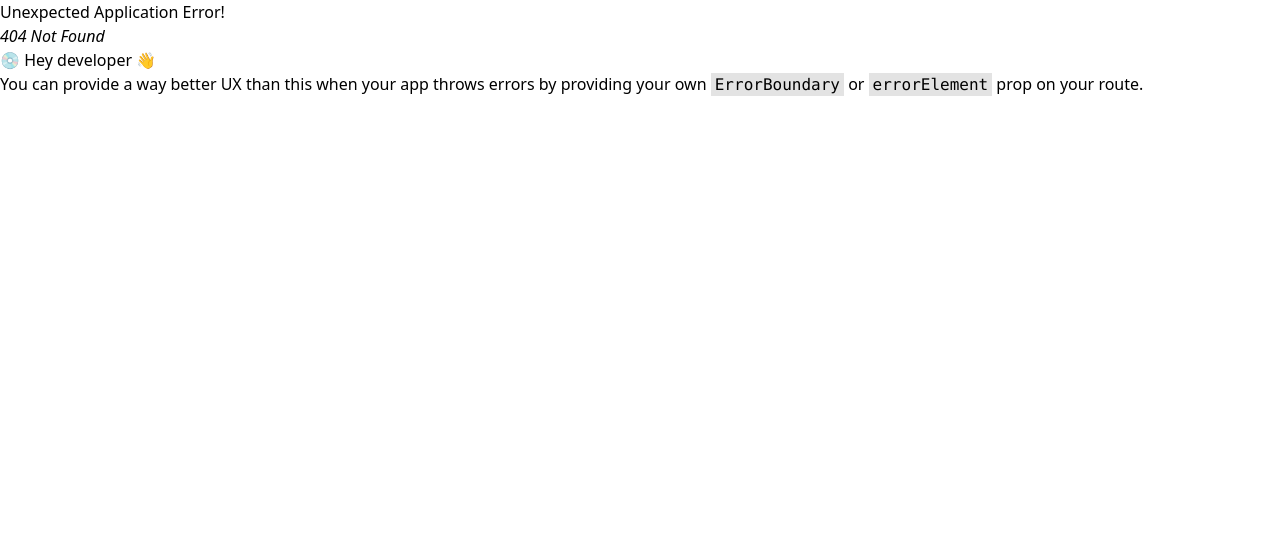
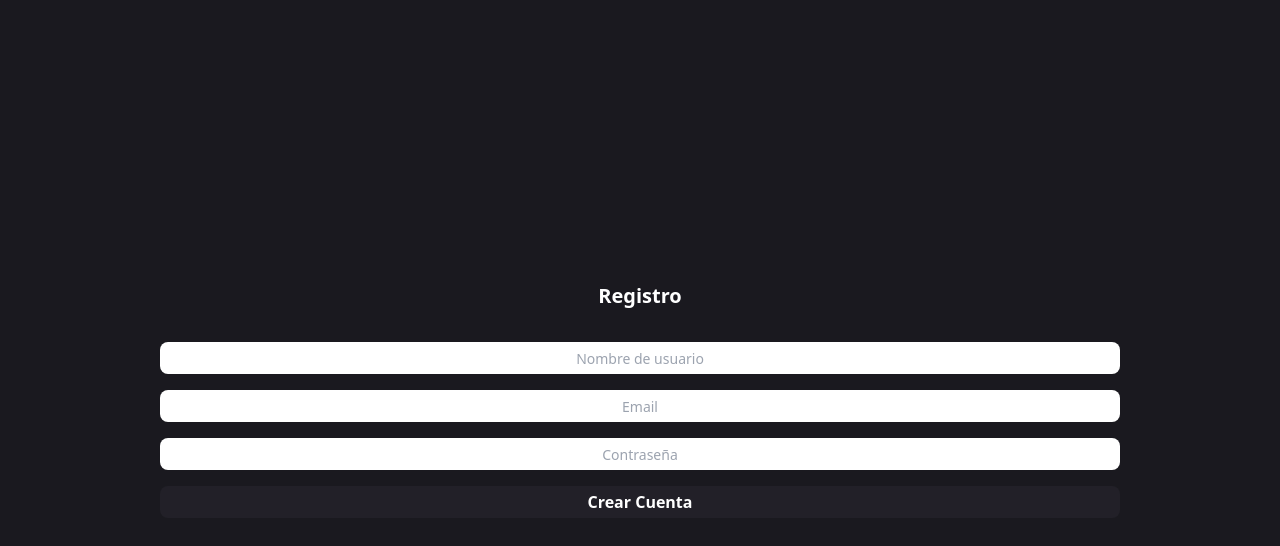
Before and after one commit to Ariff-dev/Cinesapiens_Hybridge_frontend, a React (Vite) app: page /singup in a window 1280 px wide. Before the commit this address had no page. Shown: the top 546 px of the page. Built offline with nearby package versions, Linux system fonts and the light colour scheme.

Commit message:
ft: Auth Setup | ft: Protected Route Component

```diff
--- /dev/null
+++ b/src/components/auth/ProtectedRoute.tsx
@@ -0,0 +1,16 @@
+import { useContext } from 'react'
+import { Navigate } from 'react-router-dom'
+import { AuthContext } from '../../context/auth/AuthContext'
+
+// Componente que protege una ruta
+const ProtectedRoute = ({ children }) => {
+  const { isAuthenticated } = useContext(AuthContext)
+
+  if (!isAuthenticated) {
+    return <Navigate to='/login' /> // Si no está autenticado, redirigir a login
+  }
+
+  return children // Si está autenticado, mostrar el componente protegido
+}
+
+export default ProtectedRoute
--- a/src/components/ui/ListUrls.tsx
+++ b/src/components/ui/ListUrls.tsx
@@ -1,5 +1,6 @@
 import { Link, useLocation } from 'react-router-dom'
-import { Dispatch, SetStateAction } from 'react'
+import { Dispatch, SetStateAction, useContext } from 'react'
+import { AuthContext } from '../../context/auth/AuthContext'
 interface ListUrls {
   menu: boolean
   setMenu?: Dispatch<SetStateAction<boolean>>
@@ -18,6 +19,7 @@ const urls = [
 
 export const ListUrls = ({ menu }: ListUrls) => {
   const pathName = useLocation().pathname
+  const { isAuthenticated, logout } = useContext(AuthContext)
 
   return (
     <div className='w-full'>
@@ -31,17 +33,25 @@ export const ListUrls = ({ menu }: ListUrls) => {
             </li>
           ))}
         </ul>
+        {!isAuthenticated ? (
           <div className='flex justify-center  w-56'>
             <button className='link-login'>
               <Link to={'/login'}>Iniciar Sesión</Link>
             </button>
           </div>
+        ) : (
+          <button className='link-login'>
+            <li>
+              <button onClick={logout}>Cerrar Sesión</button>
+            </li>
+          </button>
+        )}
       </div>
       <div
         className={`${
           !menu
             ? 'hidden'
-            : 'w-3/4 fixed h-screen  right-0 float-end border-t-2 border-l-2 border-gray-500/20 rounded-md bg-primary-color lg:hidden'
+            : 'w-3/4 fixed z-50 h-screen  right-0 float-end border-t-2 border-l-2 border-gray-500/20 rounded-md bg-primary-color lg:hidden'
         }`}
       >
         <ul className='flex flex-col '>
@@ -57,9 +67,17 @@ export const ListUrls = ({ menu }: ListUrls) => {
           ))}
         </ul>
         <div className='flex justify-center mt-4'>
+          {isAuthenticated ? (
+            <button className='link-login'>
+              <div>
+                <button onClick={logout}>Cerrar Sesión</button>
+              </div>
+            </button>
+          ) : (
             <button className='link-login'>
               <Link to={'/login'}>Iniciar Sesión</Link>
             </button>
+          )}
         </div>
       </div>
     </div>
--- /dev/null
+++ b/src/context/auth/AuthContext.tsx
@@ -0,0 +1,31 @@
+import { createContext, useState, useEffect } from 'react'
+
+// Crear un contexto para la autenticación
+export const AuthContext = createContext()
+
+// Componente proveedor de autenticación
+export const AuthProvider = ({ children }) => {
+  const [isAuthenticated, setIsAuthenticated] = useState(false)
+
+  // Cargar el estado de autenticación al montar el componente
+  useEffect(() => {
+    const token = localStorage.getItem('token')
+    if (token) {
+      setIsAuthenticated(true) // Si hay un token, marcar como autenticado
+    }
+  }, [])
+
+  // Función para cerrar sesión
+  const logout = () => {
+    localStorage.removeItem('token') // Eliminar el token
+    setIsAuthenticated(false) // Cambiar el estado de autenticación
+  }
+
+  return (
+    <AuthContext.Provider
+      value={{ isAuthenticated, setIsAuthenticated, logout }}
+    >
+      {children}
+    </AuthContext.Provider>
+  )
+}
--- /dev/null
+++ b/src/pages/auth/Login.tsx
@@ -0,0 +1,87 @@
+import { useState, useContext } from 'react'
+import { useNavigate } from 'react-router-dom'
+import { AuthContext } from '../../context/auth/AuthContext'
+
+export const Login = () => {
+  const [email, setEmail] = useState('')
+  const [password, setPassword] = useState('')
+  const [error, setError] = useState('')
+  const [loading, setLoading] = useState(false)
+  const { setIsAuthenticated } = useContext(AuthContext) // Importar el contexto
+  const navigate = useNavigate()
+
+  const handleSubmit = async (e) => {
+    e.preventDefault()
+    setLoading(true)
+    setError('')
+
+    try {
+      const response = await fetch('http://127.0.0.1:5000/login', {
+        method: 'POST',
+        headers: {
+          'Content-Type': 'application/json',
+        },
+        body: JSON.stringify({
+          email: email,
+          user_password: password,
+        }),
+      })
+
+      const data = await response.json()
+
+      if (response.status === 200) {
+        localStorage.setItem('token', data.access_token)
+        setIsAuthenticated(true) // Actualizar el estado global
+        navigate('/')
+      } else {
+        throw new Error('Email o contraseña incorrectos')
+      }
+    } catch (err) {
+      setError(err.message)
+    } finally {
+      setLoading(false)
+    }
+  }
+
+  return (
+    <section className='  w-full flex flex-col gap-8 justify-center items-center min-h-screen bg-primary-color '>
+      <div>
+        <h1 className='font-bold text-xl text-white'>Login</h1>
+      </div>
+      <form onSubmit={handleSubmit} className='flex flex-col gap-4 w-3/4'>
+        <input
+          type='email'
+          name='user_email'
+          id='email'
+          className='rounded-lg p-1 placeholder:text-sm placeholder:text-center'
+          placeholder='Email'
+          value={email}
+          onChange={(e) => setEmail(e.target.value)} // Actualizar el estado del email
+          required
+        />
+        <input
+          type='password'
+          name='user_pass'
+          id='password'
+          className='rounded-lg p-1 placeholder:text-sm placeholder:text-center'
+          placeholder='Contraseña'
+          value={password}
+          onChange={(e) => setPassword(e.target.value)} // Actualizar el estado de la contraseña
+          required
+        />
+        {error && <p className='text-red-500'>{error}</p>}{' '}
+        {/* Muestra el error si existe */}
+        <button
+          type='submit'
+          className='bg-secondary-color-component p-1 rounded-lg font-bold'
+        >
+          {loading ? (
+            'Cargando...'
+          ) : (
+            <span className='text-white'>Iniciar Sesión</span>
+          )}
+        </button>
+      </form>
+    </section>
+  )
+}
--- /dev/null
+++ b/src/pages/auth/SingUp.tsx
@@ -0,0 +1,112 @@
+import { useState } from 'react'
+import { useNavigate } from 'react-router-dom' // Importar useNavigate
+
+export default function SingUp() {
+  const [username, setUsername] = useState('')
+  const [email, setEmail] = useState('')
+  const [password, setPassword] = useState('')
+  const [error, setError] = useState('')
+  const [loading, setLoading] = useState(false)
+  const [success, setSuccess] = useState(false)
+
+  const navigate = useNavigate() // Inicializar useNavigate para redirigir
+
+  const handleSubmit = async (e) => {
+    e.preventDefault()
+
+    setLoading(true)
+    setError('')
+    setSuccess(false)
+
+    try {
+      const response = await fetch('http://127.0.0.1:5000/register', {
+        method: 'POST',
+        headers: {
+          'Content-Type': 'application/json',
+        },
+        body: JSON.stringify({
+          username: username,
+          email: email,
+          user_password: password,
+        }),
+      })
+
+      if (response.status === 201) {
+        // Mostrar mensaje de éxito si el código de estado es 201
+        setSuccess(true)
+        setUsername('')
+        setEmail('')
+        setPassword('')
+
+        // Redirigir a la página de login después de un breve retraso
+        setTimeout(() => {
+          navigate('/login') // Redirige a /login
+        }, 1500) // 1.5 segundos de espera para que el usuario vea el mensaje
+      } else {
+        throw new Error('Error en el registro')
+      }
+    } catch (err) {
+      setError(err.message)
+    } finally {
+      setLoading(false)
+    }
+  }
+
+  return (
+    <section className='  w-full flex flex-col gap-8 justify-center items-center min-h-screen bg-primary-color '>
+      <div>
+        <h1 className='font-bold text-xl text-white'>Registro</h1>
+      </div>
+      <form onSubmit={handleSubmit} className='flex flex-col gap-4 w-3/4'>
+        <input
+          type='text'
+          name='username'
+          id='username'
+          className='rounded-lg p-1 placeholder:text-sm placeholder:text-center'
+          placeholder='Nombre de usuario'
+          value={username}
+          onChange={(e) => setUsername(e.target.value)}
+          required
+        />
+        <input
+          type='email'
+          name='user_email'
+          id='email'
+          className='rounded-lg p-1 placeholder:text-sm placeholder:text-center'
+          placeholder='Email'
+          value={email}
+          onChange={(e) => setEmail(e.target.value)}
+          required
+        />
+        <input
+          type='password'
+          name='user_pass'
+          id='password'
+          className='rounded-lg p-1 placeholder:text-sm placeholder:text-center'
+          placeholder='Contraseña'
+          value={password}
+          onChange={(e) => setPassword(e.target.value)}
+          required
+        />
+        {error && <p className='text-red-500'>{error}</p>}{' '}
+        {/* Muestra el error si hay */}
+        {success && (
+          <p className='text-green-500'>
+            Cuenta creada con éxito! Redirigiendo...
+          </p>
+        )}{' '}
+        {/* Muestra el mensaje de éxito y luego redirige */}
+        <button
+          type='submit'
+          className='bg-secondary-color-component p-1 rounded-lg font-bold'
+        >
+          {loading ? (
+            'Cargando...'
+          ) : (
+            <span className='text-white'>Crear Cuenta</span>
+          )}
+        </button>
+      </form>
+    </section>
+  )
+}
```
Also changed, not shown: src/main.tsx (+6 -3 lines), src/routes/root.tsx (+11 -3 lines). Lines whose indentation alone changed are shown as unchanged.
